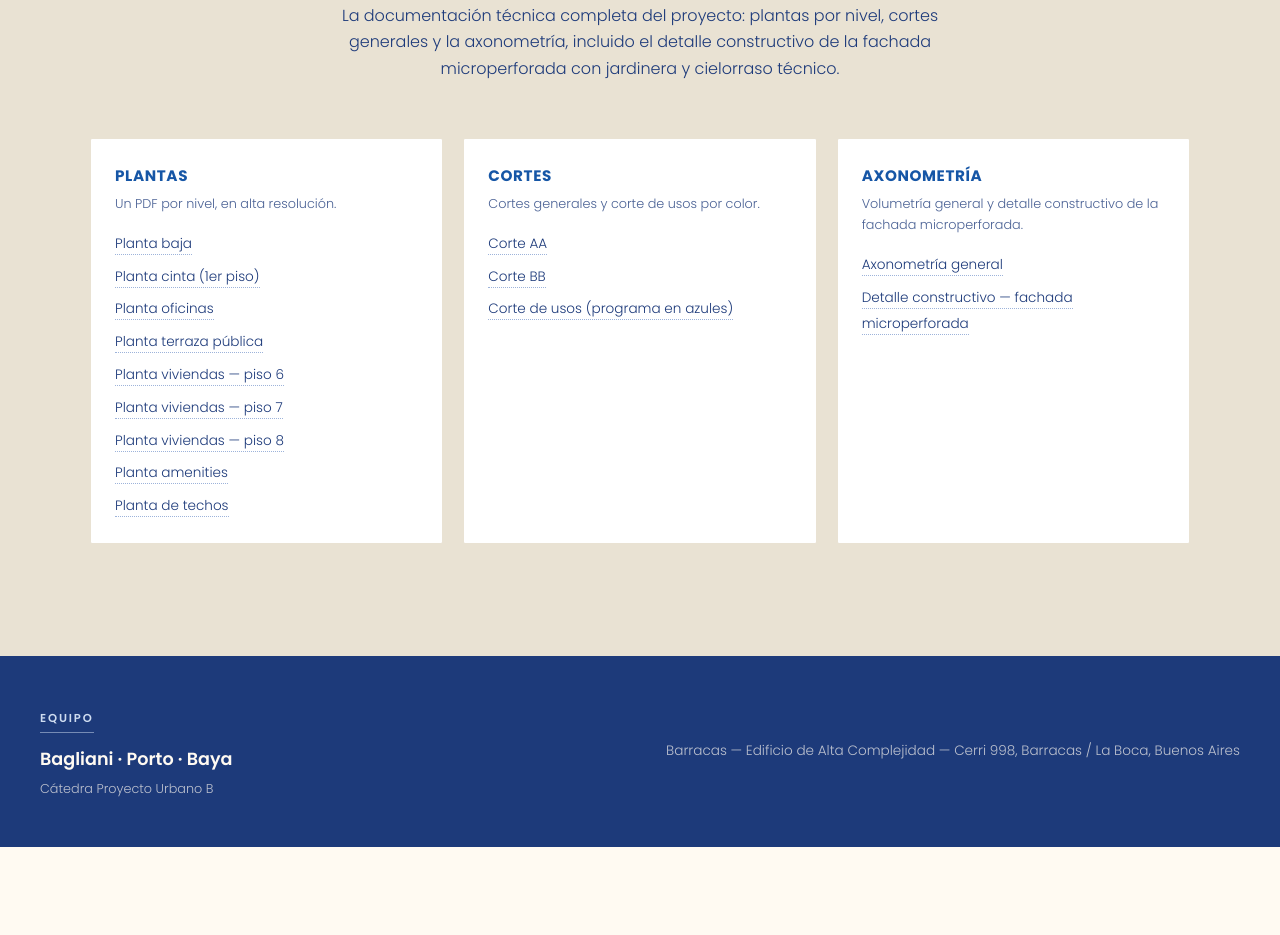
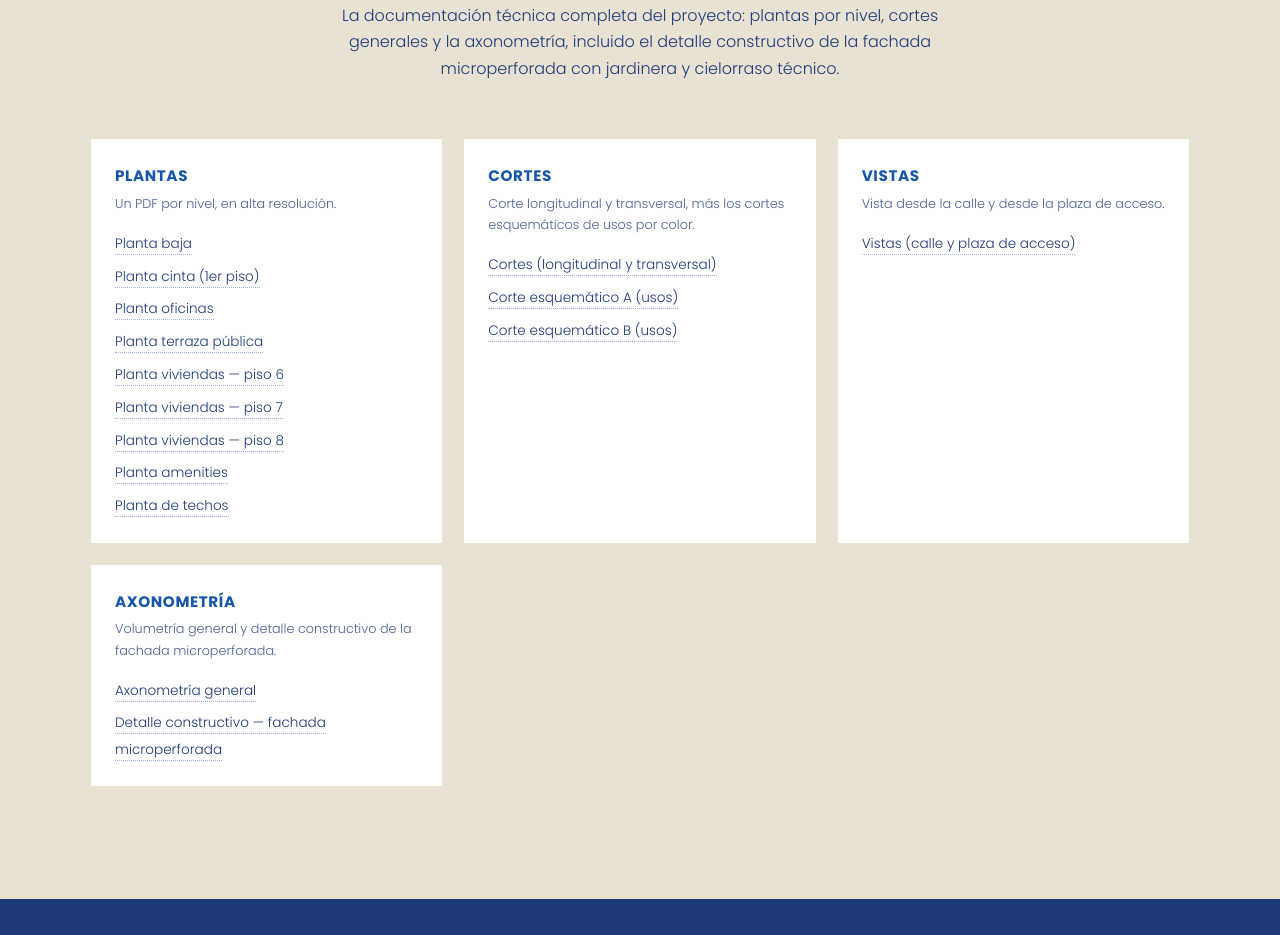
Before and after one commit to Bagliani/Edificio-alta-complejidad, a plain HTML site: page docs/index.html in a window 1280 px wide. Shown: the part 6749-7684 px from the top of the page. Before the commit the page ends 7596 px from the top, so only its background shows below. Drawn offline with Linux system fonts and the light colour scheme.

Commit message:
Corrige planta de vivienda del piso 8 y unifica cortes/vistas en Documentación
La planta viviendas-3 (piso 8) era una copia de amenities; se reemplaza por
el archivo correcto. En Documentación, Cortes AA/BB se reemplazan por un
corte longitudinal+transversal unificado más los cortes esquemáticos A y B
por separado, y se agrega una sección nueva de Vistas (calle y plaza de
acceso).

Co-Authored-By: Claude Sonnet 5 <noreply@anthropic.com>

```diff
--- a/docs/index.html
+++ b/docs/index.html
@@ -382,11 +382,18 @@
       </div>
       <div class="doc-card">
         <h3>Cortes</h3>
-        <p>Cortes generales y corte de usos por color.</p>
+        <p>Corte longitudinal y transversal, más los cortes esquemáticos de usos por color.</p>
         <ul>
-          <li><a href="documentacion/corte-aa.pdf" target="_blank" rel="noopener">Corte AA</a></li>
-          <li><a href="documentacion/corte-bb.pdf" target="_blank" rel="noopener">Corte BB</a></li>
-          <li><a href="documentacion/cortes-usos.pdf" target="_blank" rel="noopener">Corte de usos (programa en azules)</a></li>
+          <li><a href="documentacion/cortes.pdf" target="_blank" rel="noopener">Cortes (longitudinal y transversal)</a></li>
+          <li><a href="documentacion/corte-esquematico-a.pdf" target="_blank" rel="noopener">Corte esquemático A (usos)</a></li>
+          <li><a href="documentacion/corte-esquematico-b.pdf" target="_blank" rel="noopener">Corte esquemático B (usos)</a></li>
+        </ul>
+      </div>
+      <div class="doc-card">
+        <h3>Vistas</h3>
+        <p>Vista desde la calle y desde la plaza de acceso.</p>
+        <ul>
+          <li><a href="documentacion/vistas.png" target="_blank" rel="noopener">Vistas (calle y plaza de acceso)</a></li>
         </ul>
       </div>
       <div class="doc-card">
```
Also changed, not shown: docs/documentacion/vistas.png (added), 7 other files.
